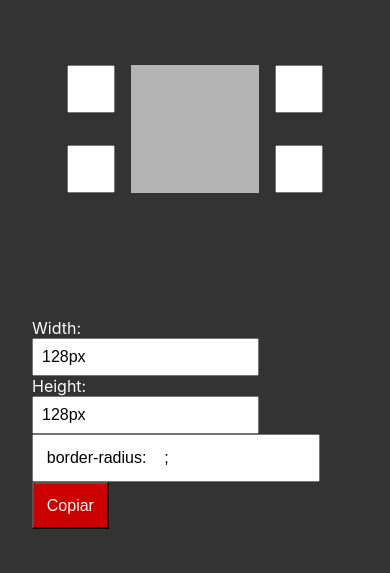
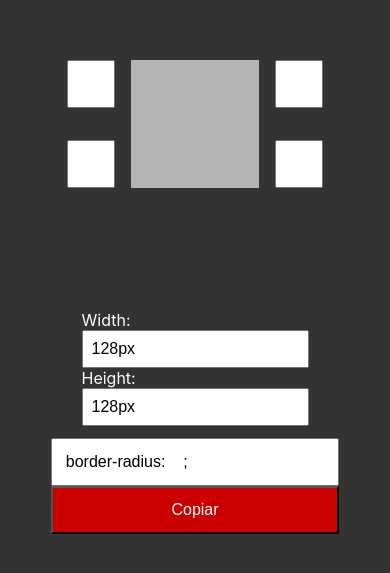
Before and after one commit to AluisioNBR/css-border-radius-generator-previewer, a Next.js app: page / in a window 390 px wide. Shown: the part 125-698 px from the top of the page. Built offline with nearby package versions, Linux system fonts and the light colour scheme.

Commit message:
layout updated

```diff
--- a/pages/index.js
+++ b/pages/index.js
@@ -143,10 +143,11 @@ function BoxContainer({
 function CssCopyArea({ value }){
   function copyContent(value){
     navigator.clipboard.writeText(value)
+    alert('Border Radius copiado!!')
   }
 
   return(
-    <div>
+    <div id={styles.cssCopyArea}>
       <input
         id={styles.cssCopyAreaValue}
         type='text'
@@ -217,7 +218,7 @@ function ExtrasContainer({
   cssCopyAreaValue
 }){
   return(
-    <div>
+    <div id={styles.extrasContainer}>
       <BoxSize
         boxWidth={boxWidth}
         boxHeight={boxHeight}
--- a/styles/Home.module.css
+++ b/styles/Home.module.css
@@ -37,6 +37,13 @@
   background: #b4b4b4;
 }
 
+#extrasContainer {
+  display: flex;
+  flex-direction: column;
+  align-items: center;
+  gap: 0.8rem;
+}
+
 .dimensionLabel {
   color: #fdfdfd;
 }
@@ -50,13 +57,27 @@
   padding: 0.5rem;
 }
 
+#cssCopyArea {
+  display: flex;
+}
+@media (max-width: 720px) {
+  #cssCopyArea {
+    flex-direction: column;
+  }
+}
+
 #cssCopyAreaValue {
   width: 18rem;
 }
 
 #cssCopyAreaButton {
+  cursor: pointer;
   background-color: #c00;
   color: #fdfdfd;
 }
 
+#cssCopyAreaButton:active {
+  background-color: #00c;
+}
+
 /*# sourceMappingURL=Home.module.css.map */
```
Also changed, not shown: styles/Home.module.scss (+20 -0 lines), 1 other file (tests, documents, lock files or other folders).
